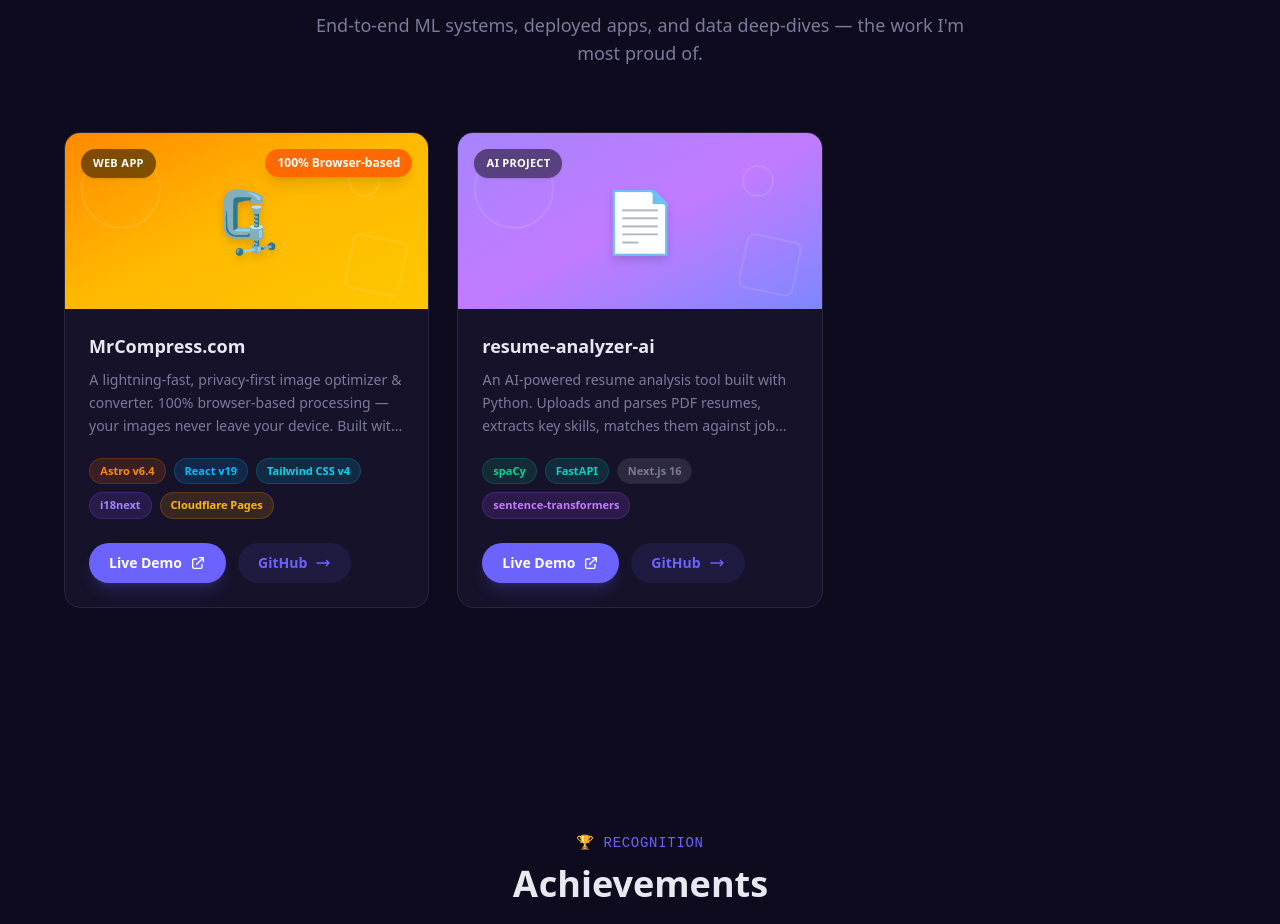
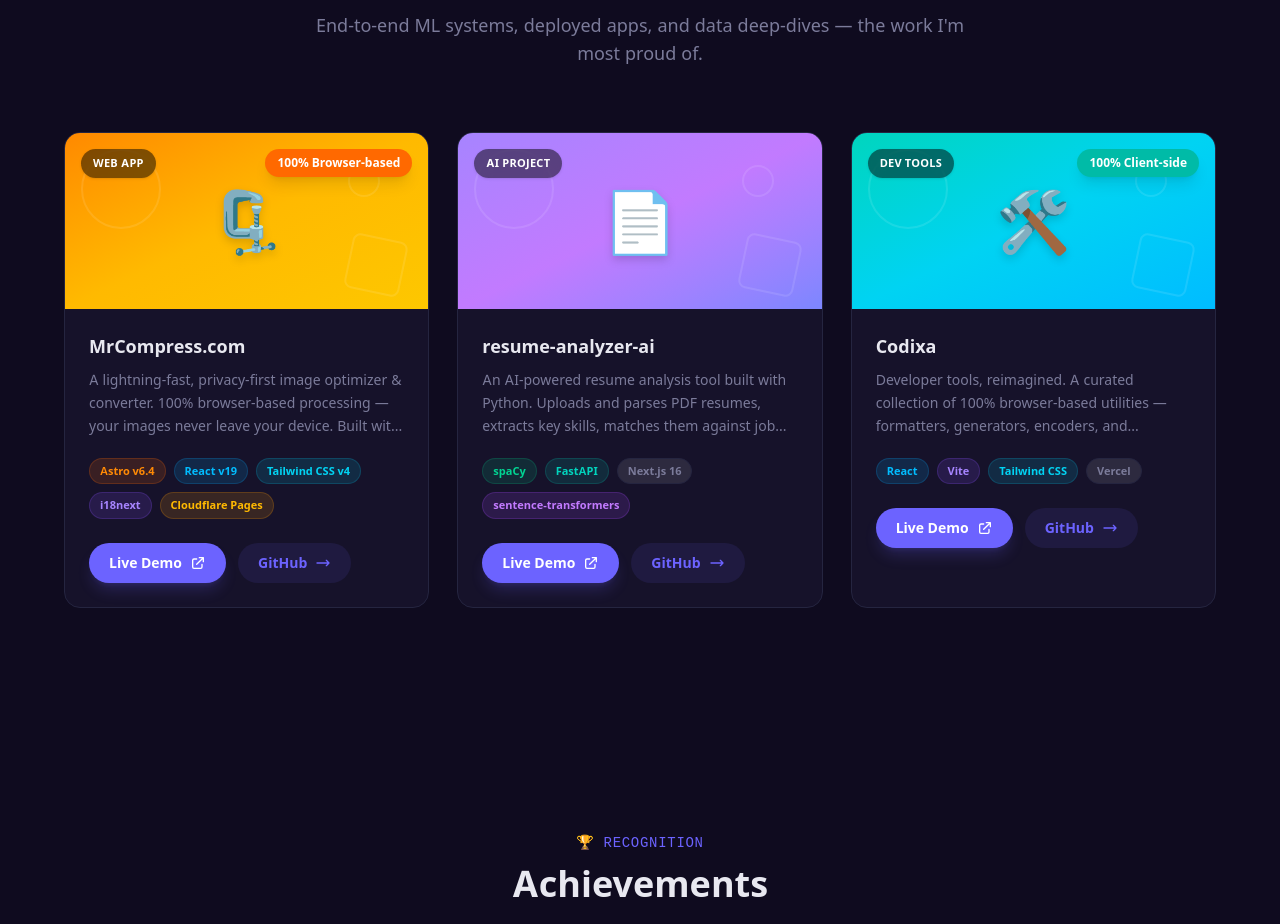
Before and after one commit to httpsankuu/Portfolio, a React (Vite) app: page / in a window 1280 px wide. Shown: the part 5343-6267 px from the top of the page. Built offline with nearby package versions, Linux system fonts and the light colour scheme; no server answers.

Commit message:
feat(projects): add Codixa — browser-based developer tools platform
- Live demo: https://codixa-psi.vercel.app/
- GitHub: https://github.com/httpsankuu/codixa
- Tags: React, Vite, Tailwind CSS, Vercel
- Teal/cyan gradient, 100% client-side badge

```diff
--- a/src/components/Projects.tsx
+++ b/src/components/Projects.tsx
@@ -47,6 +47,23 @@
     liveUrl: "https://resumeanalyzer-10.vercel.app/",
     gradient: "from-violet-400 via-purple-400 to-indigo-400",
     icon: "📄",
+  },
+  {
+    label: "Dev Tools",
+    title: "Codixa",
+    description:
+      "Developer tools, reimagined. A curated collection of 100% browser-based utilities — formatters, generators, encoders, and converters. Fully client-side, no data ever leaves your device.",
+    tags: [
+      { name: "React", color: "bg-sky-500/15 text-sky-400 border border-sky-500/20" },
+      { name: "Vite", color: "bg-violet-500/15 text-violet-400 border border-violet-500/20" },
+      { name: "Tailwind CSS", color: "bg-cyan-500/15 text-cyan-400 border border-cyan-500/20" },
+      { name: "Vercel", color: "bg-white/10 text-text-muted border border-border" },
+    ],
+    link: { text: "GitHub", href: "https://github.com/httpsankuu/codixa" },
+    liveUrl: "https://codixa-psi.vercel.app/",
+    gradient: "from-teal-400 via-cyan-400 to-sky-400",
+    icon: "🛠️",
+    metric: { value: "100% Client-side", color: "bg-teal-500" },
   },
 ];
 
```
